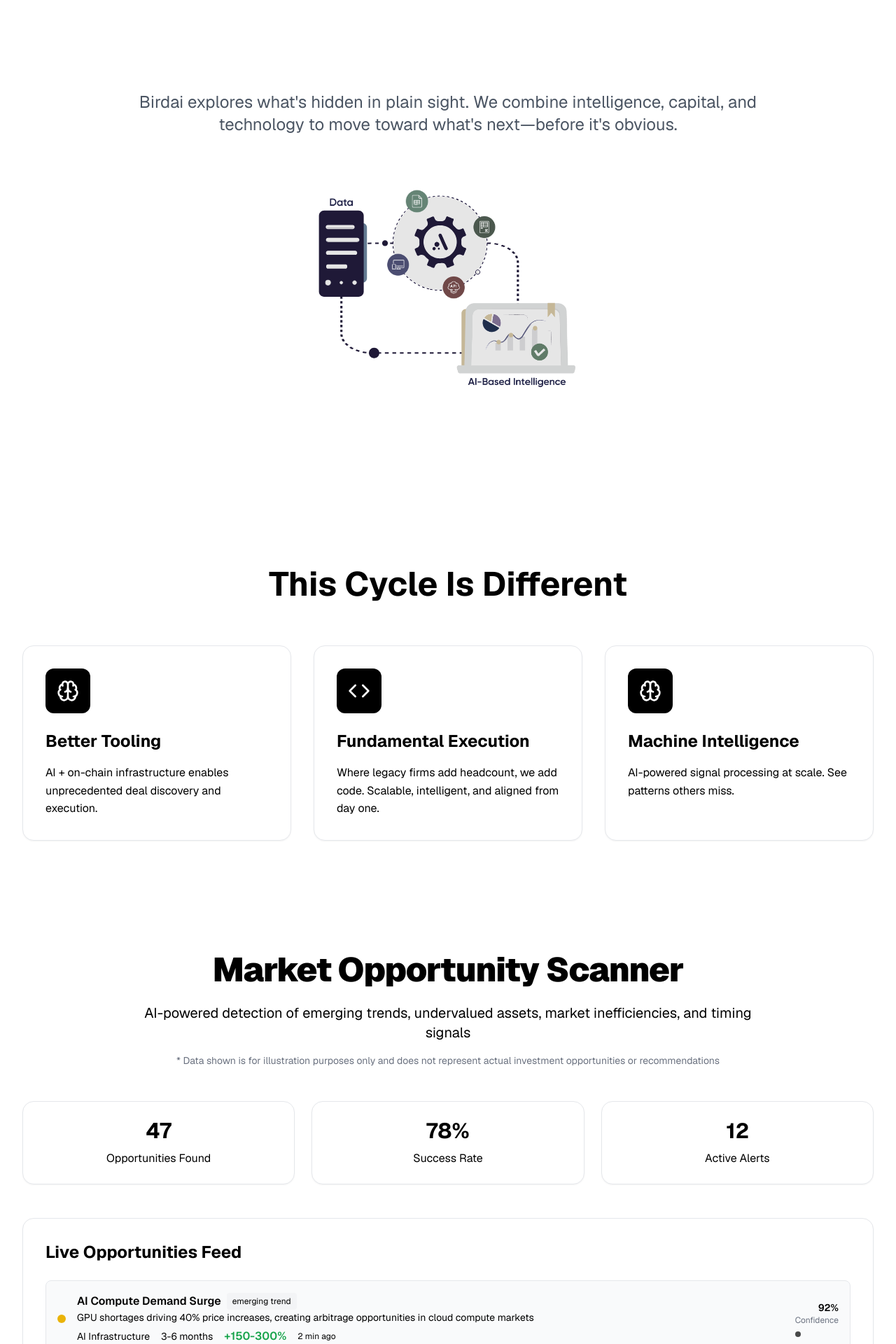
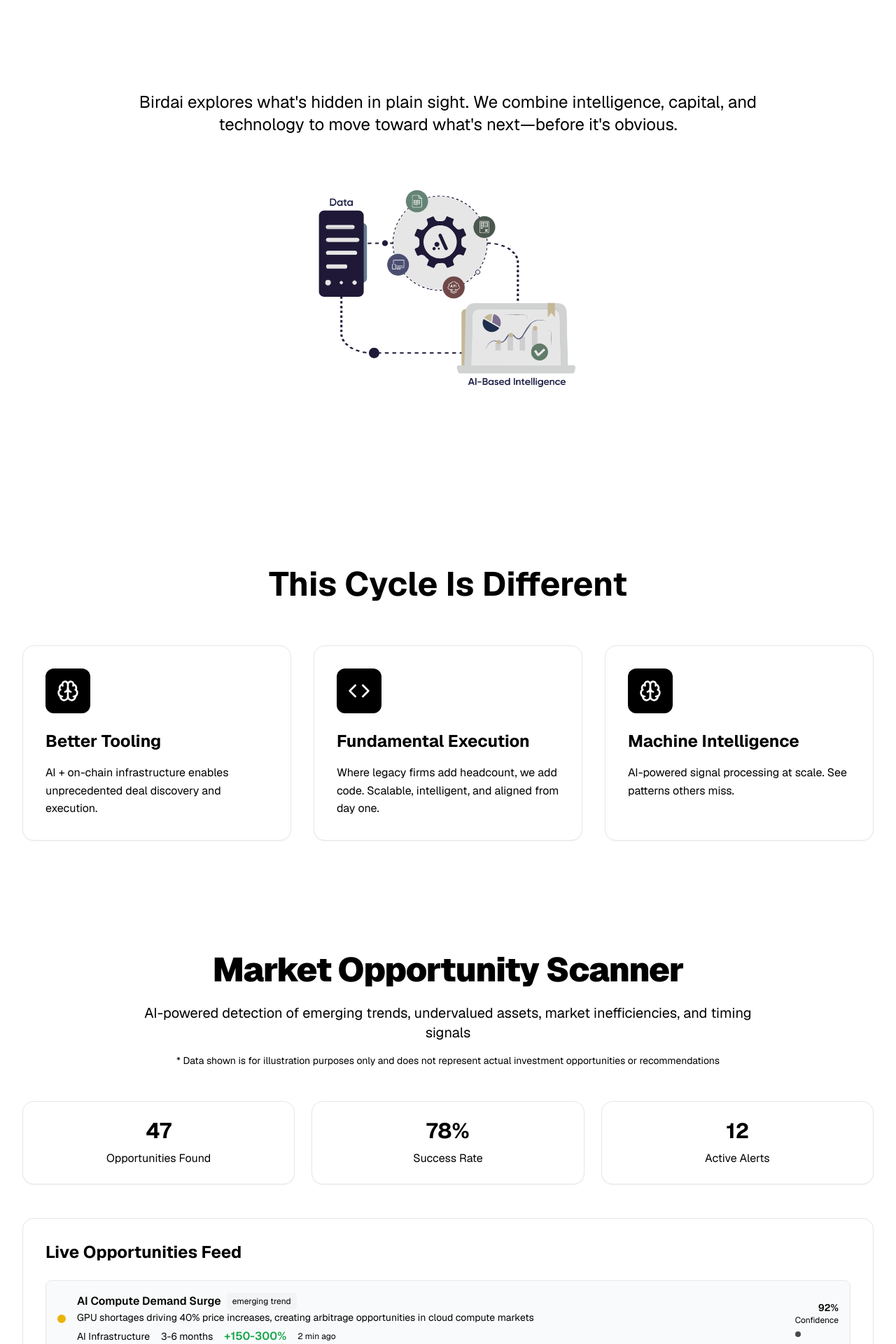
Before and after one commit to Kfar19/CursorWeb, a Next.js app: page / in a window 1280 px wide. Shown: the part 1200-3120 px from the top of the page at 70% size. Built offline with nearby package versions, Linux system fonts and the light colour scheme; no server answers.

Commit message:
Make all text the same color (black) for consistency

```diff
--- a/src/app/page.tsx
+++ b/src/app/page.tsx
@@ -1175,7 +1175,7 @@ export default function Home() {
                       <h2 className="text-3xl sm:text-4xl md:text-5xl font-black text-black mb-6 text-center leading-tight tracking-tight">
               The Data That Moves Money
             </h2>
-          <p className="text-lg sm:text-xl md:text-2xl text-gray-600 max-w-4xl mx-auto mb-6 text-center relative z-10">
+          <p className="text-lg sm:text-xl md:text-2xl text-black max-w-4xl mx-auto mb-6 text-center relative z-10">
             Birdai explores what's hidden in plain sight. We combine intelligence, capital, and technology to move toward what's next—before it's obvious.
           </p>
 
@@ -1307,7 +1307,7 @@ export default function Home() {
             <p className="text-xl text-black max-w-4xl mx-auto mb-4 text-center">
               AI-powered detection of emerging trends, undervalued assets, market inefficiencies, and timing signals
             </p>
-            <p className="text-sm text-gray-500 max-w-4xl mx-auto mb-12 text-center">
+            <p className="text-sm text-black max-w-4xl mx-auto mb-12 text-center">
               * Data shown is for illustration purposes only and does not represent actual investment opportunities or recommendations
             </p>
           </ScrollAnimation>
@@ -1405,7 +1405,7 @@ export default function Home() {
                     </div>
                     <div className="text-right">
                       <div className="text-sm font-semibold text-black">{opportunity.confidence}%</div>
-                      <div className="text-xs text-gray-500">Confidence</div>
+                                                <div className="text-xs text-black">Confidence</div>
                       <motion.div
                         className="w-2 h-2 bg-black rounded-full mt-2"
                         animate={{ opacity: [0.5, 1, 0.5] }}
```
